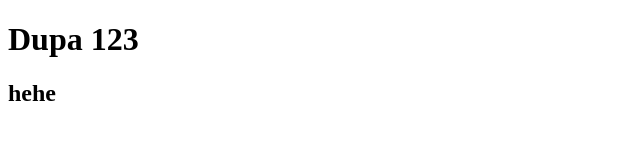
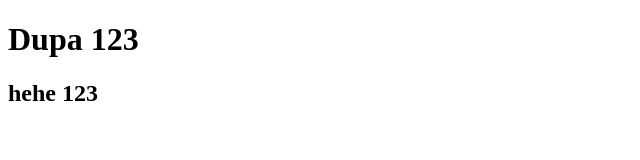
Before and after one commit to MichaelKudron/SklepZChomikamiFront, a plain HTML site: page StartPage/index.html in a window 1280 px wide. Shown: the full height of the page, 0-640 px from the left. Drawn offline with Linux system fonts and the light colour scheme.

Commit message:
develop init

```diff
--- a/StartPage/index.html
+++ b/StartPage/index.html
@@ -7,6 +7,6 @@
 </head>
 <body>
     <h1>Dupa 123</h1>
-    <h2>hehe</h2>
+    <h2>hehe 123</h2>
 </body>
 </html>
```
